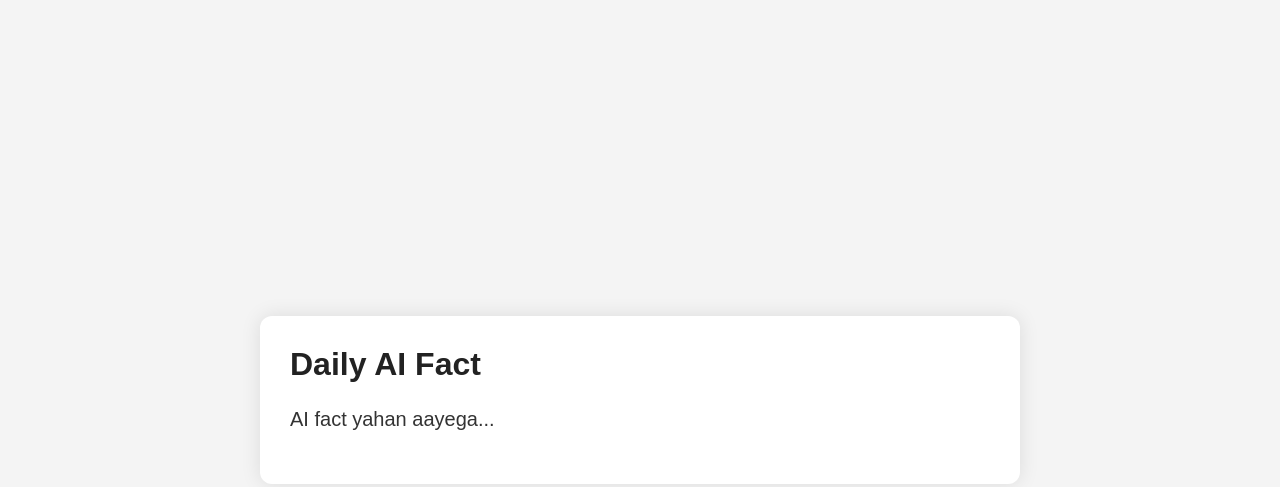
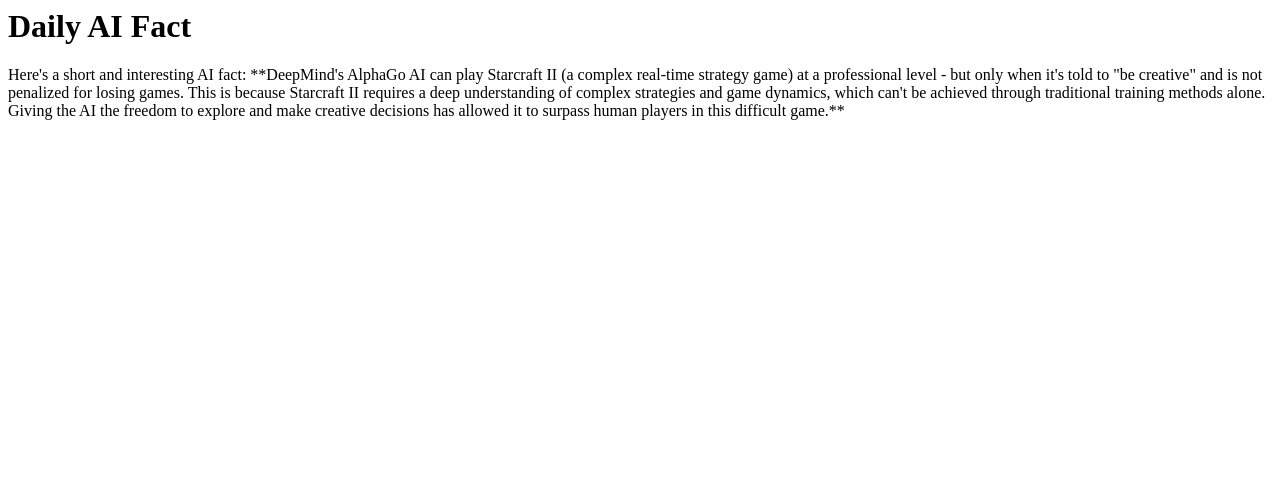
Before and after one commit to ujwal6-eng/ai-site, a plain HTML site: page index.html in a window 1280 px wide. Drawn offline with Linux system fonts and the light colour scheme.

Commit message:
Daily AI update

```diff
--- a/index.html
+++ b/index.html
@@ -1,42 +1,3 @@
-<!DOCTYPE html>
-<html>
-<head>
-  <meta charset="UTF-8">
-  <title>Daily AI Fact</title>
-  <style>
-    body {
-      background: #f4f4f4;
-      margin: 0;
-      font-family: Arial, sans-serif;
-      display: flex;
-      justify-content: center;
-      align-items: center;
-      height: 100vh;
-    }
-    .card {
-      background: white;
-      padding: 30px;
-      width: 700px;
-      border-radius: 12px;
-      box-shadow: 0 0 20px rgba(0,0,0,0.1);
-      text-align: left;
-    }
-    h1 {
-      margin-top: 0;
-      font-size: 32px;
-      color: #222;
-    }
-    p {
-      font-size: 20px;
-      color: #333;
-      line-height: 1.5;
-    }
-  </style>
-</head>
-<body>
-  <div class="card">
-    <h1>Daily AI Fact</h1>
-    <p>AI fact yahan aayega...</p>
-  </div>
-</body>
-</html>
+<html><body><h1>Daily AI Fact</h1><p>Here's a short and interesting AI fact:
+
+**DeepMind's AlphaGo AI can play Starcraft II (a complex real-time strategy game) at a professional level - but only when it's told to "be creative" and is not penalized for losing games. This is because Starcraft II requires a deep understanding of complex strategies and game dynamics, which can't be achieved through traditional training methods alone. Giving the AI the freedom to explore and make creative decisions has allowed it to surpass human players in this difficult game.**</p></body></html>
```
